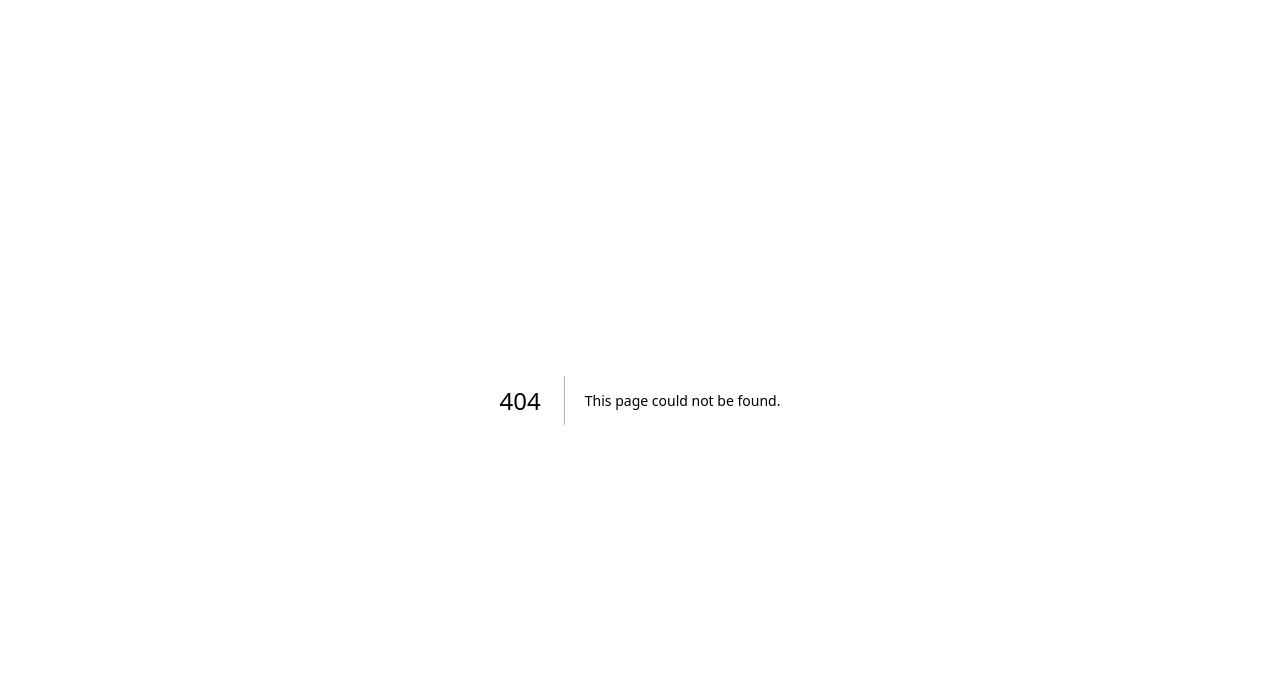
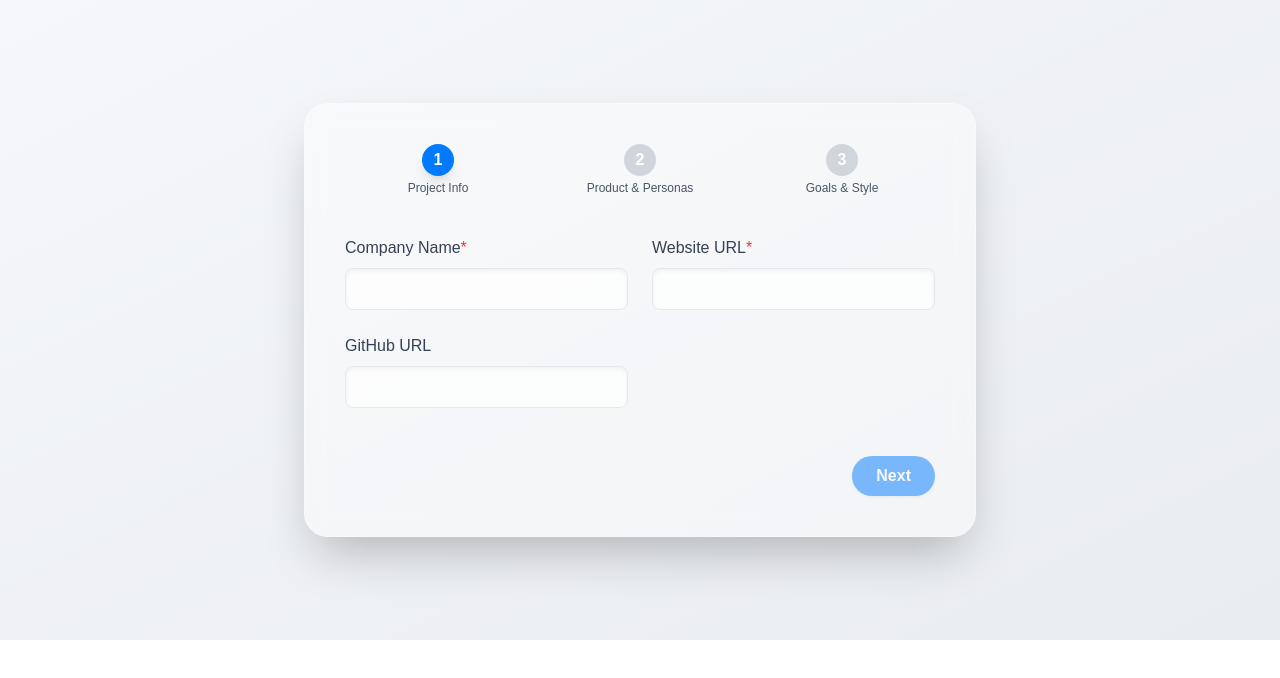
Before and after one commit to Abraham12611/vertex, a Next.js app in the folder apps/web/: page /dashboard/blueprint-wizard in a window 1280 px wide. Before the commit this address had no page. Shown: the top 678 px of the page. Built offline with nearby package versions, Linux system fonts and the light colour scheme.

Commit message:
Auto-commit: update 'apps/web/src/app/dashboard/' at 2025-07-07 04:58:05

```diff
--- /dev/null
+++ b/apps/web/src/app/dashboard/blueprint-wizard/page.tsx
@@ -0,0 +1,147 @@
+"use client";
+import { useState } from "react";
+import { useRouter } from "next/navigation";
+
+const steps = [
+  {
+    label: "Project Info",
+    fields: [
+      { name: "company", label: "Company Name", type: "text", required: true },
+      { name: "website", label: "Website URL", type: "url", required: true },
+      { name: "github", label: "GitHub URL", type: "url", required: false },
+    ],
+  },
+  {
+    label: "Product & Personas",
+    fields: [
+      { name: "product", label: "Product Overview", type: "textarea", required: true },
+      { name: "personas", label: "Key Personas (comma-separated)", type: "text", required: true },
+    ],
+  },
+  {
+    label: "Goals & Style",
+    fields: [
+      { name: "goals", label: "Top Goals", type: "textarea", required: true },
+      { name: "scope", label: "Scope", type: "textarea", required: false },
+      { name: "style", label: "Style Guide Notes", type: "textarea", required: false },
+    ],
+  },
+];
+
+export default function BlueprintWizardPage() {
+  const [step, setStep] = useState(0);
+  const [form, setForm] = useState<any>({});
+  const [touched, setTouched] = useState<any>({});
+  const [error, setError] = useState<string | null>(null);
+  const router = useRouter();
+
+  const current = steps[step];
+  const isLast = step === steps.length - 1;
+
+  function handleChange(e: any) {
+    setForm({ ...form, [e.target.name]: e.target.value });
+    setTouched({ ...touched, [e.target.name]: true });
+  }
+
+  function validate() {
+    return current.fields.every(f => !f.required || form[f.name]?.trim());
+  }
+
+  function handleNext() {
+    if (!validate()) return;
+    setStep(s => s + 1);
+  }
+
+  function handlePrev() {
+    setStep(s => s - 1);
+  }
+
+  function handleSubmit(e: any) {
+    e.preventDefault();
+    if (!validate()) return;
+    setError(null);
+    const id = Math.random().toString(36).slice(2, 10);
+    localStorage.setItem(`blueprint_form_${id}`, JSON.stringify(form));
+    router.push(`/blueprints/${id}`);
+  }
+
+  return (
+    <div className="flex justify-center items-center min-h-[80vh] bg-gradient-to-br from-[#F5F7FA] to-[#E9ECF0]">
+      <form
+        className="w-full max-w-2xl mx-auto p-10 rounded-3xl shadow-2xl border border-white/30 bg-white/40 backdrop-blur-md flex flex-col gap-8"
+        onSubmit={handleSubmit}
+        autoComplete="off"
+      >
+        {/* Progress Bar */}
+        <div className="flex items-center gap-4 mb-2">
+          {steps.map((s, i) => (
+            <div key={s.label} className="flex-1 flex flex-col items-center">
+              <div className={`w-8 h-8 rounded-full flex items-center justify-center font-bold text-white transition-all ${i <= step ? 'bg-[#007AFF] shadow-lg' : 'bg-gray-300'}`}>{i + 1}</div>
+              <span className="text-xs mt-1 text-gray-600">{s.label}</span>
+            </div>
+          ))}
+        </div>
+        {/* Step Fields */}
+        <div className="grid grid-cols-1 xl:grid-cols-2 gap-6">
+          {current.fields.map(f => (
+            <div key={f.name} className="flex flex-col gap-1">
+              <label className="font-medium text-gray-700 mb-1">{f.label}{f.required && <span className="text-red-500">*</span>}</label>
+              {f.type === "textarea" ? (
+                <textarea
+                  name={f.name}
+                  value={form[f.name] || ""}
+                  onChange={handleChange}
+                  className="rounded-lg border border-gray-200 px-3 py-2 text-base font-sans bg-white/70 focus:ring-2 focus:ring-[#007AFF] shadow-inner"
+                  rows={3}
+                />
+              ) : (
+                <input
+                  type={f.type}
+                  name={f.name}
+                  value={form[f.name] || ""}
+                  onChange={handleChange}
+                  className="rounded-lg border border-gray-200 px-3 py-2 text-base font-sans bg-white/70 focus:ring-2 focus:ring-[#007AFF] shadow-inner"
+                />
+              )}
+              {touched[f.name] && f.required && !form[f.name]?.trim() && (
+                <span className="text-xs text-red-500">Required</span>
+              )}
+            </div>
+          ))}
+        </div>
+        {/* Navigation Buttons */}
+        <div className="flex gap-4 justify-end mt-4">
+          {step > 0 && (
+            <button
+              type="button"
+              className="px-6 py-2 rounded-full bg-gray-200 text-gray-700 font-semibold shadow hover:bg-gray-300"
+              onClick={handlePrev}
+            >
+              Previous
+            </button>
+          )}
+          {!isLast && (
+            <button
+              type="button"
+              className={`px-6 py-2 rounded-full bg-[#007AFF] text-white font-semibold shadow transition-all ${!validate() ? 'opacity-50 cursor-not-allowed' : 'hover:-translate-y-0.5 hover:shadow-lg'}`}
+              onClick={handleNext}
+              disabled={!validate()}
+            >
+              Next
+            </button>
+          )}
+          {isLast && (
+            <button
+              type="submit"
+              className={`px-8 py-2 rounded-full bg-[#007AFF] text-white font-semibold shadow transition-all ${!validate() ? 'opacity-50 cursor-not-allowed' : 'hover:-translate-y-0.5 hover:shadow-lg'}`}
+              disabled={!validate()}
+            >
+              Generate Blueprint ↗︎
+            </button>
+          )}
+        </div>
+        {error && <div className="text-red-500 text-sm mt-2">{error}</div>}
+      </form>
+    </div>
+  );
+}
```
